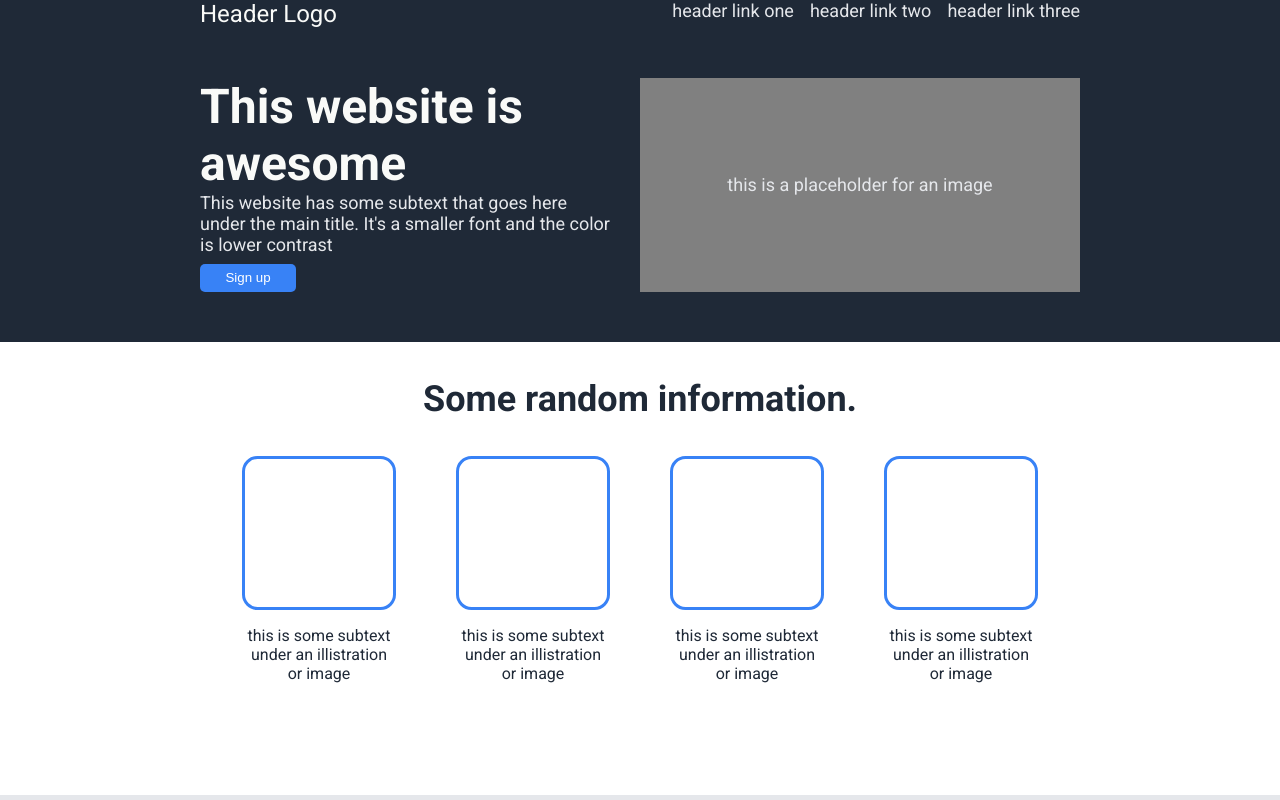
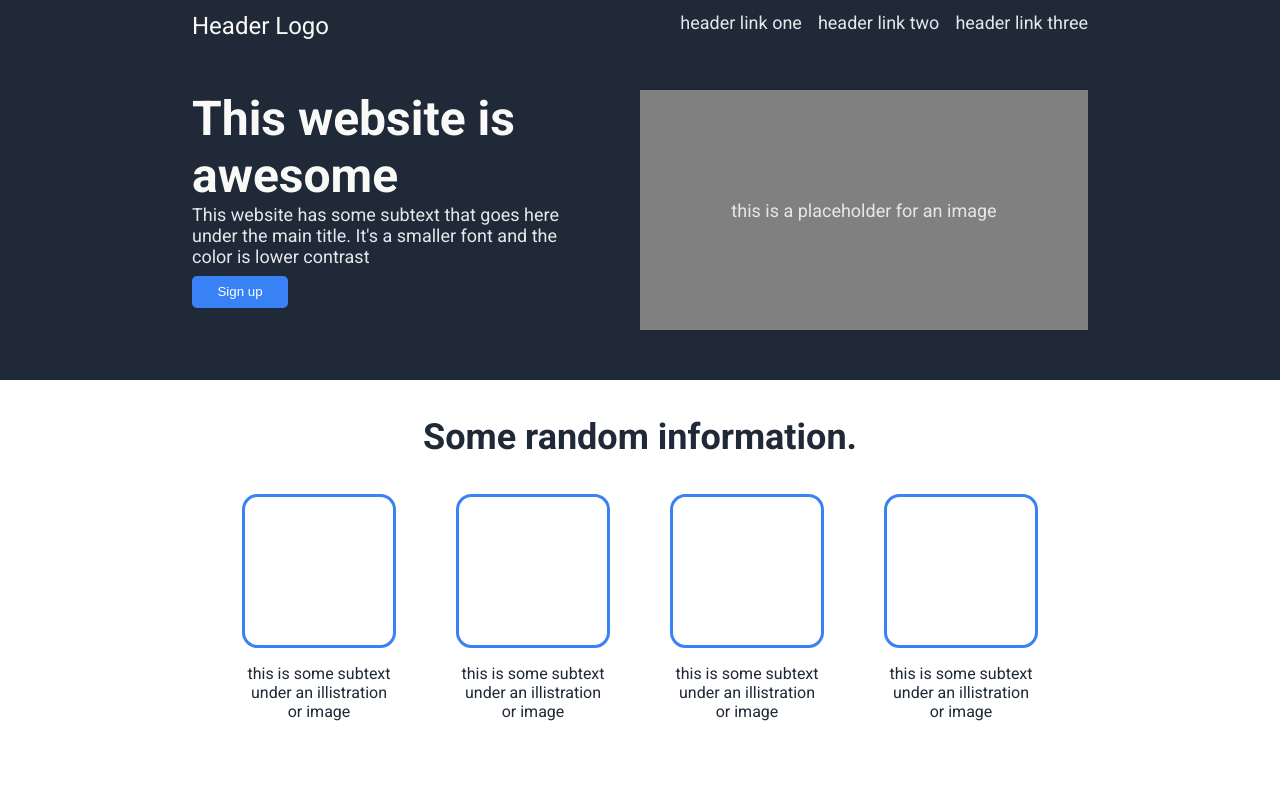
Before and after one commit to Maitlend/landing-page, a plain HTML site: page index.html in a window 1280 px wide. Shown: the top 800 px of the page. Drawn offline with Linux system fonts and the light colour scheme.

Commit message:
Adjust hero image dimensions

```diff
--- a/style.css
+++ b/style.css
@@ -13,7 +13,7 @@ ul {
 
 .header {
   background-color: #1F2937;
-  padding: 0px 200px 50px 200px;
+  padding: 12px 15% 50px 15%;
   display: flex;
   flex-direction: column;
   gap: 50px;
@@ -42,14 +42,15 @@ ul {
 }
 
 .hero {
-  display: flex;
+  /* display: flex;
   flex-direction: column;
+  justify-content: space-between; */
 }
 
 .hero-section {
   display: flex;
   justify-content: space-between;
-  gap: 25px;
+  gap: 50px;
 }
 
 .hero-main-text {
@@ -70,13 +71,13 @@ ul {
   border: none;
   border-radius: 5px;
   width: 6rem;
-  height: 1.75rem;
+  height: 2rem;
   margin-top: .55rem;
 }
 
 .hero-image {
   flex: 1 0 50%;
-  width: 300px;
+  height: 30vh;
   color: #E5E7EB;
   font-size: 18px;
   background-color: gray;
```
